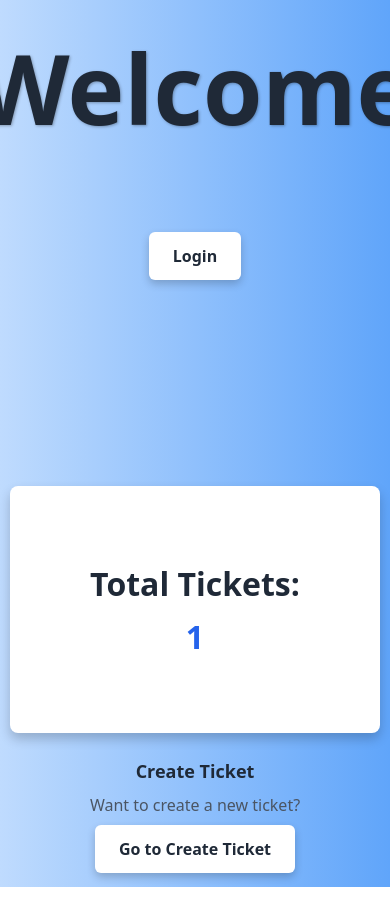
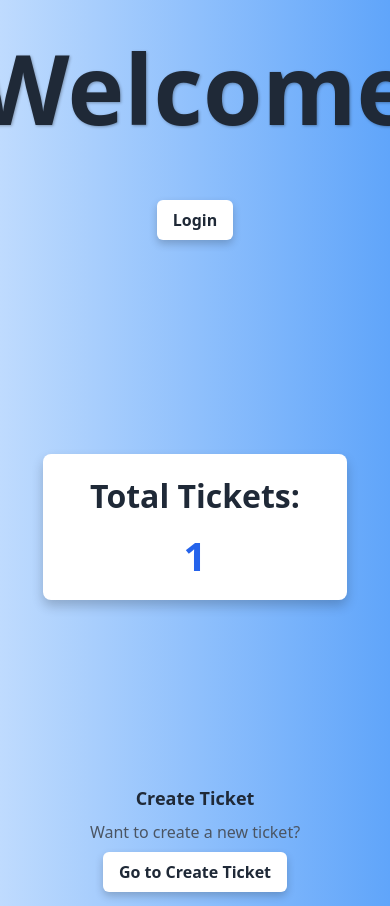
Before and after one commit to ismiljanic/nrppzw, a Node project: template 1.lab/views/index.ejs in a window 390 px wide; the page is wider, and only the part inside the window is pictured. Run offline with Node 20 templates, Linux system fonts and the light colour scheme; the template is opened without the code that fills it: most values are stand-ins (such as "Sample title", 1, 10 or a date in 2020).

Commit message:
improved css

```diff
--- a/1.lab/public/styles/styles.css
+++ b/1.lab/public/styles/styles.css
@@ -1,6 +1,48 @@
 body {
     font-family: 'Segoe UI', Tahoma, Geneva, Verdana, sans-serif;
     color: #1F2937;
+    background-color: #f8fafc;
+    margin: 0;
+}
+
+.container {
+    display: flex;
+    justify-content: center;
+    align-items: center;
+    flex-direction: column;
+    margin: 9em auto;
+    width: 90%;
+    max-width: 800px;
+    padding: 1em;
+}
+
+.ticket-count {
+    background-color: #FFFFFF;
+    border-radius: 0.5rem;
+    padding: 2em;
+    box-shadow: 0 6px 12px rgba(0, 0, 0, 0.2);
+    font-size: 1.5rem;
+    color: #1F2937;
+    margin-bottom: 1.5rem;
+    width: 95%;
+    max-width: 900px;
+    transition: background-color 0.4s ease;
+}
+
+
+h1 {
+    text-shadow: 1px 1px 3px rgba(0, 0, 0, 0.3);
+    font-size: 2.5rem;
+    margin-bottom: 1rem;
+}
+
+.ticket-count strong {
+    font-size: 2rem;
+}
+
+.ticket-count span {
+    margin-top: 0.5em;
+    font-size: 4rem;
 }
 
 .btn {
@@ -29,85 +71,29 @@ body {
     box-shadow: 0 0 0 2px rgba(66, 153, 225, 0.6);
 }
 
-.btn::before {
-    content: '';
-    position: absolute;
-    top: 0;
-    left: 0;
-    right: 0;
-    bottom: 0;
-    background-color: rgba(255, 255, 255, 0.1);
-    transform: scaleY(0);
-    transform-origin: bottom;
-    transition: transform 0.4s ease;
-    z-index: 0;
+.qrCode {
+    width: 100%;
+    max-width: 400px;
+    height: auto;
+    margin: 1em auto;
 }
-
-.btn:hover::before {
-    transform: scaleY(1);
-    z-index: 1;
-}
-
-.btn span {
-    position: relative;
-    z-index: 2;
-}
-
-.ticket-count {
-    background-color: #FFFFFF;
-    border-radius: 0.5rem;
-    padding-right: 10em;
-    padding-top: 3em;
-    padding-bottom: 3em;
-    padding-left: 10em;
-    box-shadow: 0 6px 12px rgba(0, 0, 0, 0.2);
-    font-size: 1.5rem;
-    color: #1F2937;
-    margin-bottom: 1.5rem;
-    position: relative;
-    overflow: hidden;
-    transition: background-color 0.4s ease;
-}
-
-.ticket-count:hover {
-    background-color: #3B82F6;
-    color: #FFFFFF;
-    box-shadow: 0 8px 16px rgba(0, 0, 0, 0.3);
-}
-
-.ticket-count strong {
-    font-size: 2rem;
-}
-
-.ticket-count span {
-    margin-top: 0.5em;
-    font-size: 4rem;
-}
-
-.ticket-count:hover span {
-    color: #FFFFFF;
-}
-
-h1 {
-    text-shadow: 1px 1px 3px rgba(0, 0, 0, 0.3);
-    margin-bottom: 0.5em;
-}
-
-.btn-custom-margin {
-    margin-bottom: 10em;
-}
-
 
 @media (max-width: 640px) {
     h1 {
-        font-size: 3rem;
+        font-size: 2rem;
     }
 
     .ticket-count {
-        padding: 5rem;
+        padding: 1.5rem;
+        font-size: 1.2rem;
     }
 
     .ticket-count span {
-        font-size: 2rem;
+        font-size: 2.5rem;
+    }
+
+    .btn {
+        padding: 0.5rem 1rem;
+        font-size: 1rem;
     }
 }
--- a/1.lab/views/index.ejs
+++ b/1.lab/views/index.ejs
@@ -30,12 +30,15 @@
 
         </div>
 
-        <div class="ticket-count text-center p-6 mt-10 bg-white rounded-lg shadow-xl transform transition-all">
-            <strong class="text-3xl md:text-4xl">Total Tickets:</strong>
-            <span class="text-5xl font-bold block mt-2 text-blue-600">
-                <%= ticketCount %>
-            </span>
+        <div class="container">
+            <div class="ticket-count text-center p-6 mt-10 bg-white rounded-lg shadow-xl transform transition-all">
+                <strong class="text-3xl md:text-4xl">Total Tickets:</strong>
+                <span class="text-5xl font-bold block mt-2 text-blue-600">
+                    <%= ticketCount %>
+                </span>
+            </div>
         </div>
+
     </div>
 
     <div class="text-center mb-10">
```
Also changed, not shown: 1.lab/public/styles/ticketDetails.css (+39 -2 lines).
